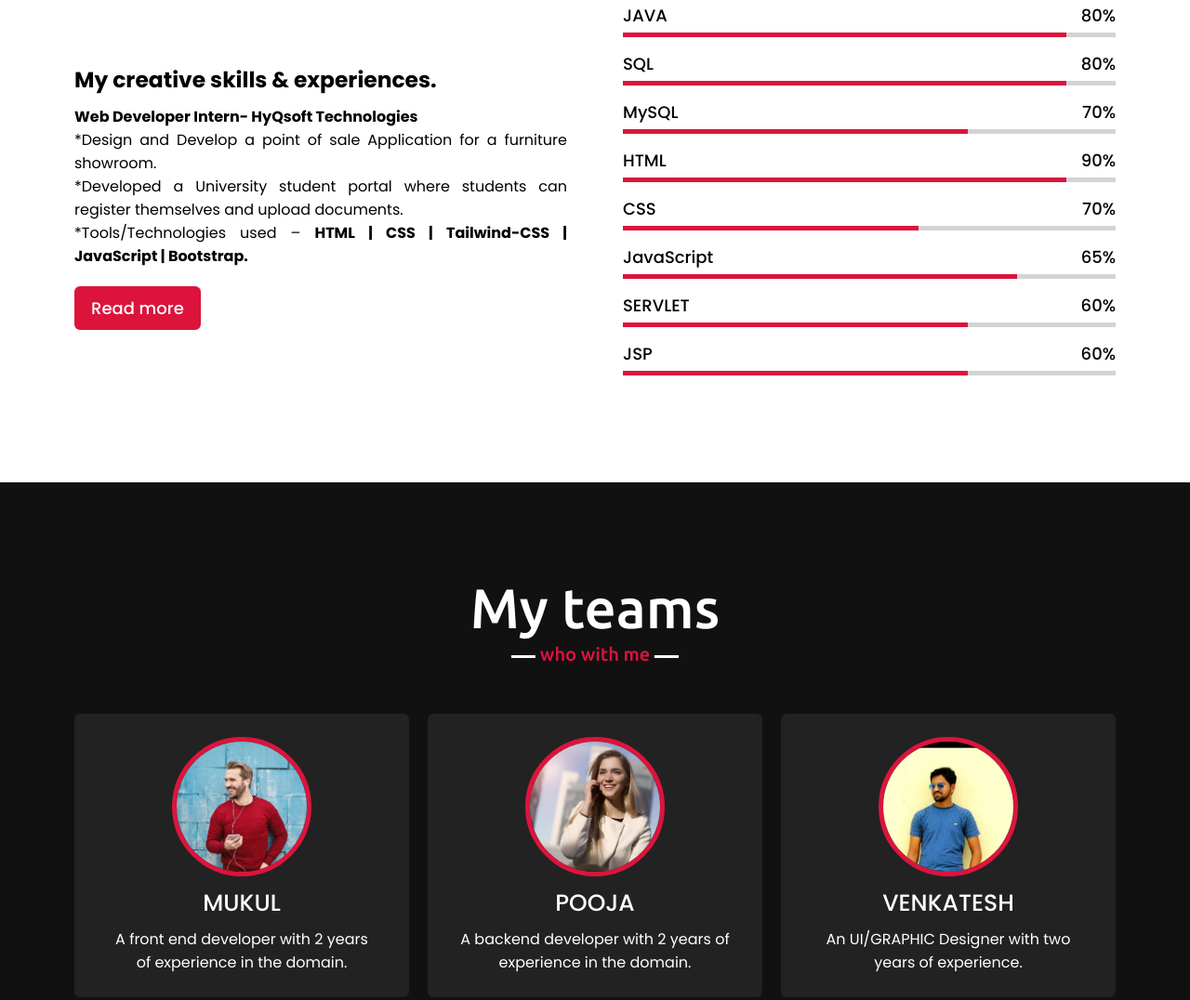
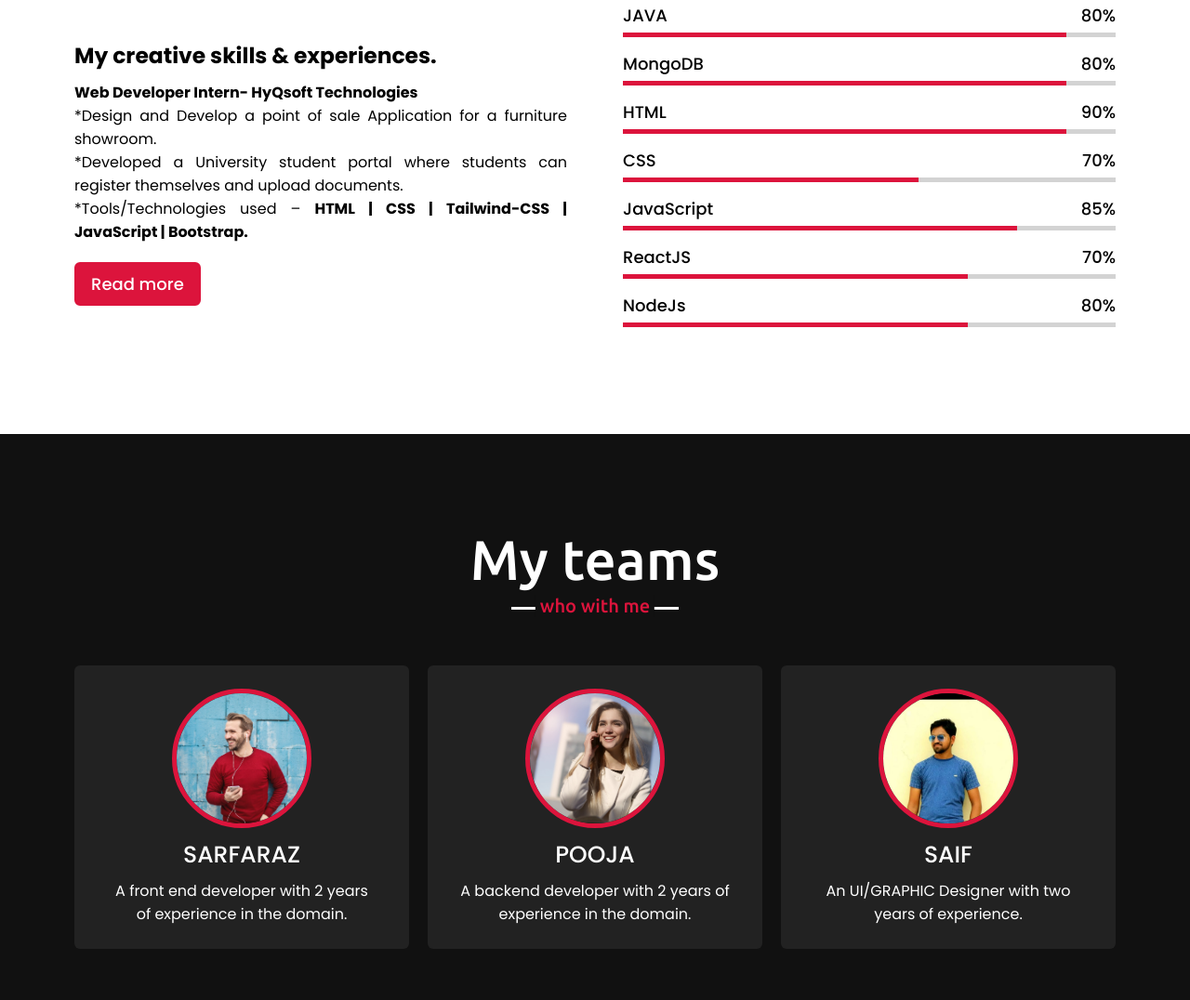
Before and after one commit to triggered-exe/triggered-exe.github.io, a plain HTML site: page index.html in a window 1280 px wide. Shown: the part 2482-3558 px from the top of the page at 93% size. Drawn offline with Linux system fonts and the light colour scheme; files whose address does not match are found by name.

Commit message:
added skills

```diff
--- a/index.html
+++ b/index.html
@@ -118,18 +118,12 @@
                     </div>
                     <div class="bars">
                         <div class="info">
-                            <span>SQL</span>
+                            <span>MongoDB</span>
                             <span>80%</span>
                         </div>
                         <div class="line html"></div>
                     </div>
-                    <div class="bars">
-                        <div class="info">
-                            <span>MySQL</span>
-                            <span>70%</span>
-                        </div>
-                        <div class="line mysql"></div>
-                    </div>
+
                      <div class="bars">
                         <div class="info">
                             <span>HTML</span>
@@ -147,21 +141,21 @@
                     <div class="bars">
                         <div class="info">
                             <span>JavaScript</span>
-                            <span>65%</span>
+                            <span>85%</span>
                         </div>
                         <div class="line js"></div>
                     </div>
                     <div class="bars">
                         <div class="info">
-                            <span>SERVLET</span>
-                            <span>60%</span>
+                            <span>ReactJS</span>
+                            <span>70%</span>
                         </div>
                         <div class="line mysql"></div>
                     </div>
                     <div class="bars">
                         <div class="info">
-                            <span>JSP</span>
-                            <span>60%</span>
+                            <span>NodeJs</span>
+                            <span>80%</span>
                         </div>
                         <div class="line mysql"></div>
                     </div>
@@ -183,14 +177,14 @@
                 <div class="card">
                     <div class="box">
                         <img src="images/profile1.jpeg" alt>
-                        <div class="text">VENKATESH</div>
+                        <div class="text">SAIF</div>
                         <p>An UI/GRAPHIC Designer with two years of experience.</p>
                     </div>
                 </div>
                 <div class="card">
                     <div class="box">
                         <img src="images/profile-2.jpeg" alt>
-                        <div class="text">MUKUL</div>
+                        <div class="text">SARFARAZ</div>
                         <p>A front end developer with 2 years of experience in the domain.</p>
                     </div>
                 </div>
```
